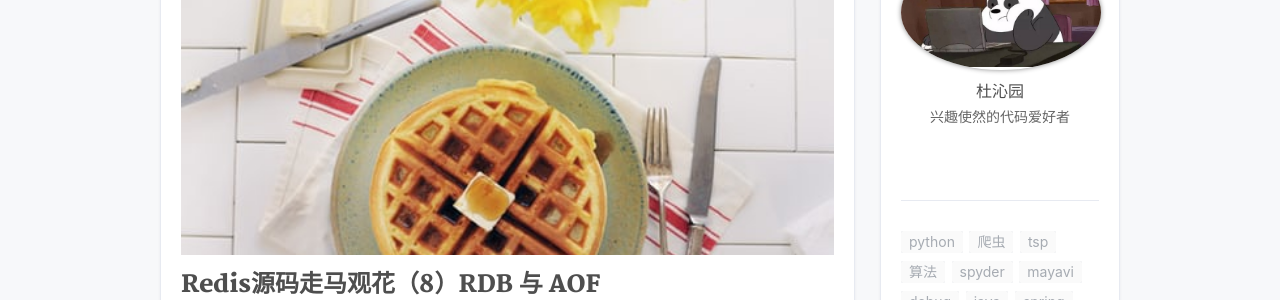
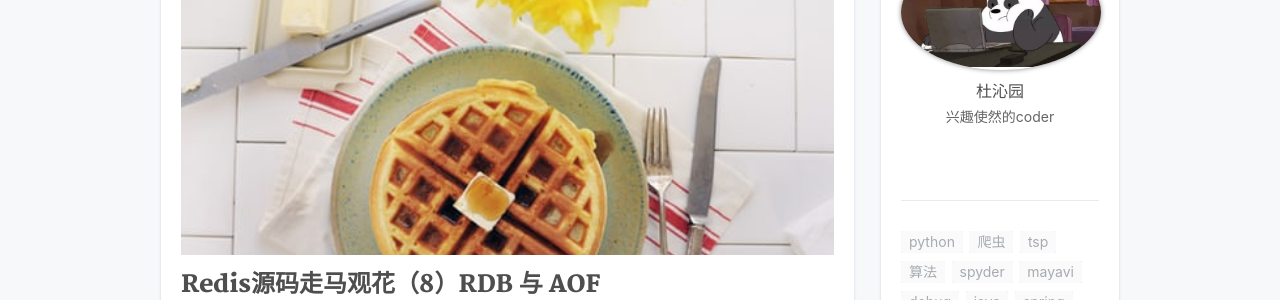
Before and after one commit to DQinYuan/dqinyuan.github.io, a Jekyll site: the page built from index.html, in a window 1280 px wide and 900 px high, scrolled down 424 px. Shown: the part 152-452 px from the top of the window. Built offline with Jekyll 4.4.1, drawn with Linux system fonts in a browser that asks for light colours; nearby versions of some CDN libraries; the list of posts is cut into pages by our own code; comment, search, counter and statistics services are not loaded; a style sheet for code colours, icons or effects is not loaded.

Commit message:
update desc

```diff
--- a/_config.yml
+++ b/_config.yml
@@ -1,6 +1,6 @@
 # Site settings 配置站点
 title: "DQinYuan's Blog"
-description: '兴趣使然的代码爱好者'
+description: '兴趣使然的coder'
 keyword: '杜沁园, 杜沁园的博客, Java, Go'
 url: '' # your host
 
@@ -21,7 +21,7 @@ footer:
 # Author 配置博主信息
 author: '杜沁园'
 nickname: '燃烧瓶'
-bio: '兴趣使然的代码爱好者'
+bio: '兴趣使然的coder'
 avatar: '/assets/img/profile.jpg'
 
 # Search
```
